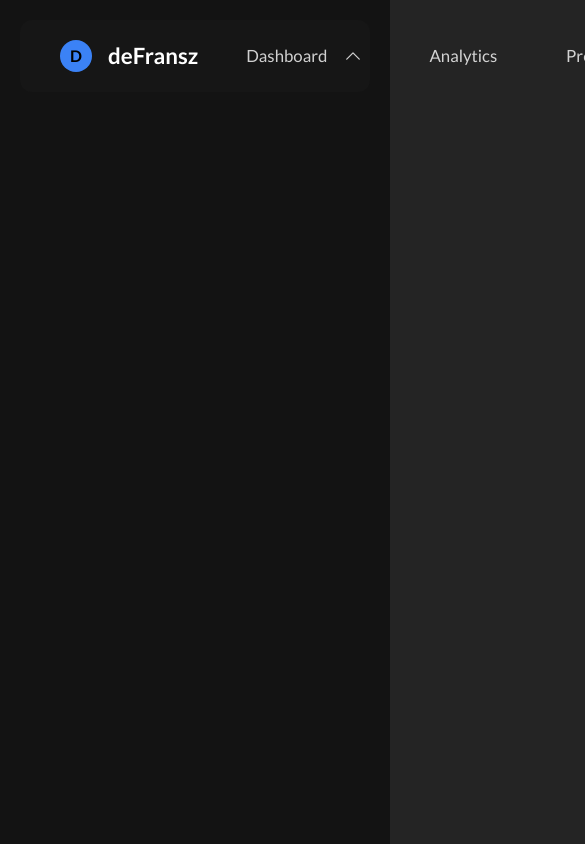
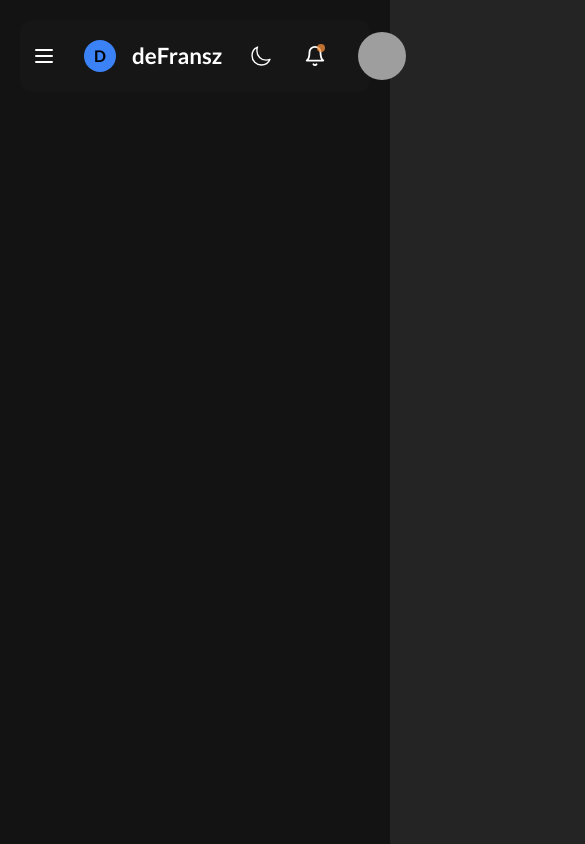
Before and after one commit to namanrjpt/storybook-design-shots, a React (Vite) app: page /navigation-bar in a window 390 px wide. Shown: the top 844 px of the page, 585 px wide, since content can reach past the window. Built offline with nearby package versions, Linux system fonts and the light colour scheme; grey boxes are pictures that could not be loaded.

Commit message:
Updated Component : NavBar

```diff
--- a/src/Components/Navigation Bar/Navbar/Navbar.jsx
+++ b/src/Components/Navigation Bar/Navbar/Navbar.jsx
@@ -8,6 +8,8 @@ import { LuBell } from 'react-icons/lu';
 import { HiOutlineChevronUp } from 'react-icons/hi2';
 import { FaUser } from 'react-icons/fa';
 import { FiImage } from 'react-icons/fi';
+import { LuMenu } from 'react-icons/lu';
+import { IoMdClose } from 'react-icons/io';
 import gsap from 'gsap';
 
 const Navbar = () => {
@@ -23,16 +25,8 @@ const Navbar = () => {
 					title: 'Home',
 					icon: <AiOutlineHome />,
 				},
-				{
-					id: 2,
-					title: 'Posts',
-					icon: <FiImage />,
-				},
-				{
-					id: 3,
-					title: 'Users',
-					icon: <FaUser />,
-				},
+				{ id: 2, title: 'Posts', icon: <FiImage /> },
+				{ id: 3, title: 'Users', icon: <FaUser /> },
 			],
 		},
 		{
@@ -63,68 +57,54 @@ const Navbar = () => {
 		isNotificationAvailable: true,
 	};
 
-	const [selectedItem, setSelectedItem] =
-		useState(-1);
+	const [isSidebarOpen, setIsSidebarOpen] =
+		useState(false);
 
-	useEffect(() => {
-		menuItems.forEach((_, index) => {
-			const subItemWrapper = document.querySelector(
-				`.subItemWrapper-${index}`
-			);
+	// Sidebar toggle animation
+	const toggleSidebar = () => {
+		setIsSidebarOpen((prev) => !prev);
 
-			if (subItemWrapper) {
-				gsap.to(subItemWrapper, {
-					duration: 0.3,
-					opacity: 0,
-					height: 0,
-					display: 'none',
+		const sidebar =
+			document.querySelector('.sidebar');
+		if (isSidebarOpen) {
+			gsap.to(sidebar, {
+				x: '-100%',
+				duration: 0.5,
 				ease: 'power4.out',
 			});
-			}
-		});
-
-		if (
-			menuItems[selectedItem]?.subItems?.length > 0
-		) {
-			const subItemWrapper = document.querySelector(
-				`.subItemWrapper-${selectedItem}`
-			);
-
-			if (subItemWrapper) {
-				subItemWrapper.style.display = 'block';
-				subItemWrapper.style.height = 'auto';
-				const fullHeight =
-					subItemWrapper.scrollHeight;
-
-				subItemWrapper.style.height = '0';
-
-				gsap.to(subItemWrapper, {
+		} else {
+			gsap.to(sidebar, {
+				x: '0%',
 				duration: 0.5,
-					opacity: 1,
-					height: fullHeight,
-					display: 'block',
-					ease: 'power4.inOut',
-					onComplete: () => {
-						subItemWrapper.style.height = 'auto';
-					},
 			});
 		}
-		}
-	}, [selectedItem, menuItems]);
+	};
 
 	const handleMenuItemClick = (item) => {
-		setMenuItems(
-			menuItems.map((menuItem) =>
+		setMenuItems((prevItems) =>
+			prevItems.map((menuItem) =>
 				menuItem.id === item.id
-					? { ...menuItem, selected: true }
+					? {
+							...menuItem,
+							selected: !menuItem.selected,
+					  }
 					: { ...menuItem, selected: false }
 			)
 		);
-		setSelectedItem(item.id - 1);
 	};
 
 	return (
+		<>
+			{/* Navbar */}
 			<div className='w-full p-3 rounded-xl min-h-[4.5rem] bg-[#161616] flex justify-between items-center'>
+				{/* Hamburger Menu */}
+				<div className='md:hidden'>
+					<LuMenu
+						size={24}
+						className='text-white hover:cursor-pointer'
+						onClick={toggleSidebar}
+					/>
+				</div>
 				<div className='px-7 flex gap-4 items-center'>
 					<div className='rounded-[100%] bg-blue-500 w-[2rem] aspect-square flex items-center justify-center'>
 						<p className='line-clamp-1 text-black font-bold'>
@@ -135,14 +115,14 @@ const Navbar = () => {
 						deFransz
 					</p>
 				</div>
-			<div className='flex gap-6 md:flex md:gap-2'>
-				{menuItems.map((item, index) => (
+				<div className='hidden md:flex gap-6'>
+					{menuItems.map((item) => (
 						<div
 							key={item.id}
 							onClick={() => handleMenuItemClick(item)}
 							className={`${
 								item.selected ? 'bg-[#27498266]' : ''
-						} relative flex min-w-[7rem] gap-3 items-center justify-center py-[0.6rem] px-5 rounded-lg transition-all hover:cursor-pointer`}
+							} relative flex gap-3 items-center justify-center py-[0.6rem] px-5 rounded-lg transition-all duration-300 hover:cursor-pointer`}
 						>
 							<p
 								className={`${
@@ -168,24 +148,15 @@ const Navbar = () => {
 									}`}
 								/>
 							)}
-						{item.subItems?.length > 0 && (
-							<div
-								className={`subItemWrapper subItemWrapper-${index} absolute top-[100%] mt-2 w-full bg-white rounded-xl overflow-hidden`}
-								style={{
-									opacity: 0,
-									height: 0,
-									display: 'none',
-								}}
-							>
+							{/* SubItems */}
+							{item.selected && item.subItems && (
+								<div className='absolute top-[100%] left-0 mt-2 w-full bg-white rounded-md overflow-hidden'>
 									{item.subItems.map((subItem) => (
 										<div
 											key={subItem.id}
-										className='subItem w-full p-3 flex items-center justify-start gap-2 transition-all hover:bg-slate-200 group'
+											className='subItem w-full p-3 flex items-center justify-start gap-4 transition-all hover:bg-slate-200 group'
 										>
-										<div className='icon transition-all transform group-hover:translate-x-2 text-black/70'>
-											{subItem.icon}
-										</div>
-										<p className='transition-all text-black/80 text-sm font-semibold transform group-hover:translate-x-2'>
+											<p className='transition-all text-black text-md font-base transform group-hover:translate-x-2'>
 												{subItem.title}
 											</p>
 										</div>
@@ -209,7 +180,7 @@ const Navbar = () => {
 							<span className='animate-pulse absolute top-[-1px] right-[1px] w-[8px] block aspect-square rounded-full bg-orange-400'></span>
 						)}
 					</div>
-				<div className='w-[3rem] aspect-square rounded-full overflow-hidden hover:bg-black hover:opacity-90 '>
+					<div className='w-[3rem] aspect-square rounded-full overflow-hidden hover:bg-black hover:opacity-90'>
 						<img
 							className='object-cover w-full h-full hover:cursor-pointer hover:scale-105 transition-all'
 							src={NavbarConfig.avatar.src}
@@ -218,6 +189,49 @@ const Navbar = () => {
 					</div>
 				</div>
 			</div>
+
+			{/* Sidebar */}
+			<div
+				className='sidebar fixed top-0 left-0 w-[80%] h-full bg-[#161616] z-50 transform -translate-x-full transition-transform duration-500'
+				style={{ x: '-100%' }}
+			>
+				<div className='flex justify-between items-center p-5'>
+					<p className='text-white font-bold text-[1.4rem]'>
+						Menu
+					</p>
+					<IoMdClose
+						size={24}
+						className='text-white hover:cursor-pointer'
+						onClick={toggleSidebar}
+					/>
+				</div>
+				<div className='p-5'>
+					{menuItems.map((item) => (
+						<div key={item.id}>
+							<div
+								onClick={() => handleMenuItemClick(item)}
+								className='p-3 text-white hover:bg-[#27498266] rounded-lg cursor-pointer'
+							>
+								{item.title}
+							</div>
+							{/* SubItems for mobile */}
+							{item.selected && item.subItems && (
+								<div className='pl-5'>
+									{item.subItems.map((subItem) => (
+										<div
+											key={subItem.id}
+											className='p-3 text-white hover:bg-[#27498266] rounded-lg cursor-pointer'
+										>
+											{subItem.title}
+										</div>
+									))}
+								</div>
+							)}
+						</div>
+					))}
+				</div>
+			</div>
+		</>
 	);
 };
 
```
Lines whose indentation alone changed are shown as unchanged.
